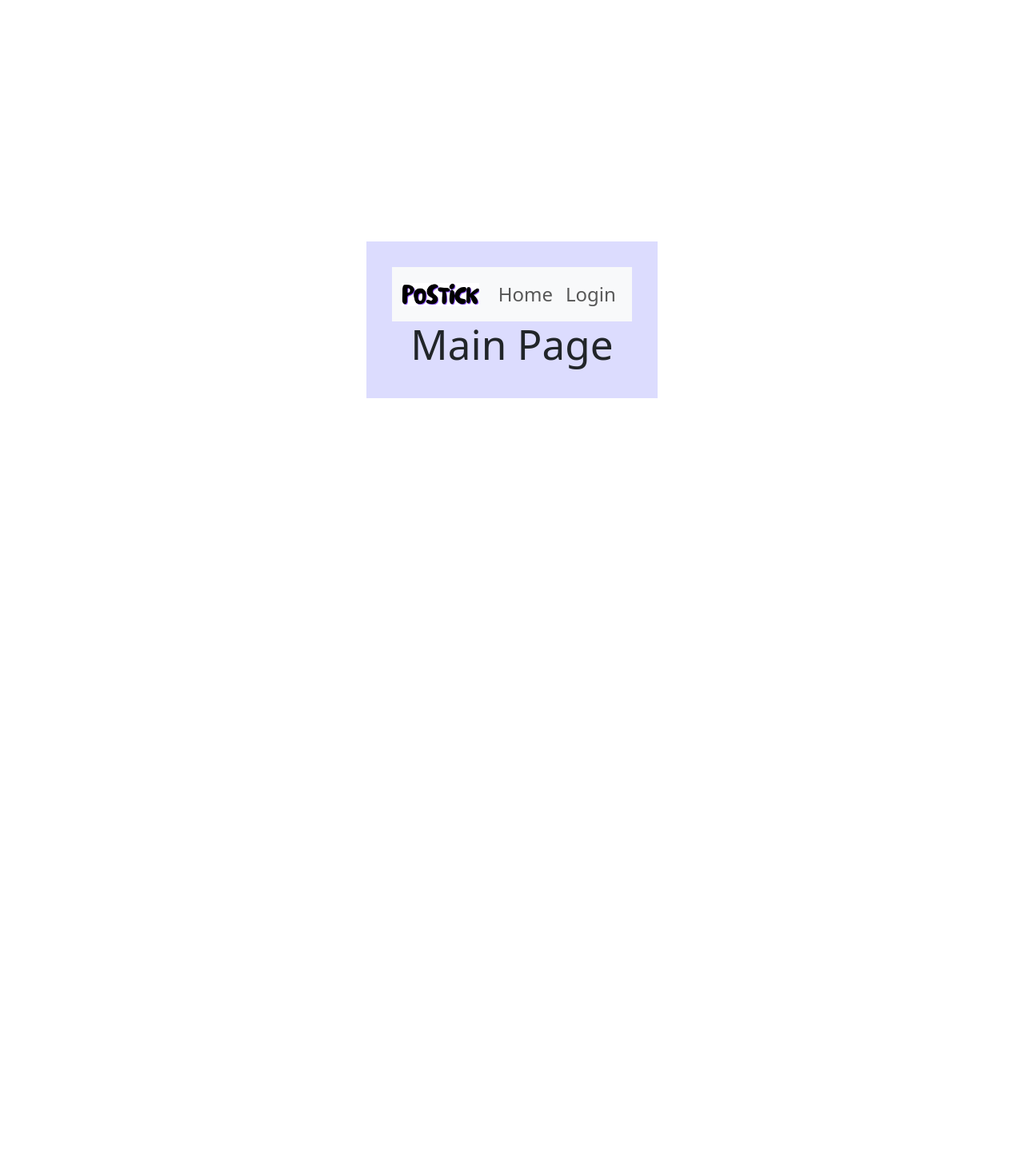
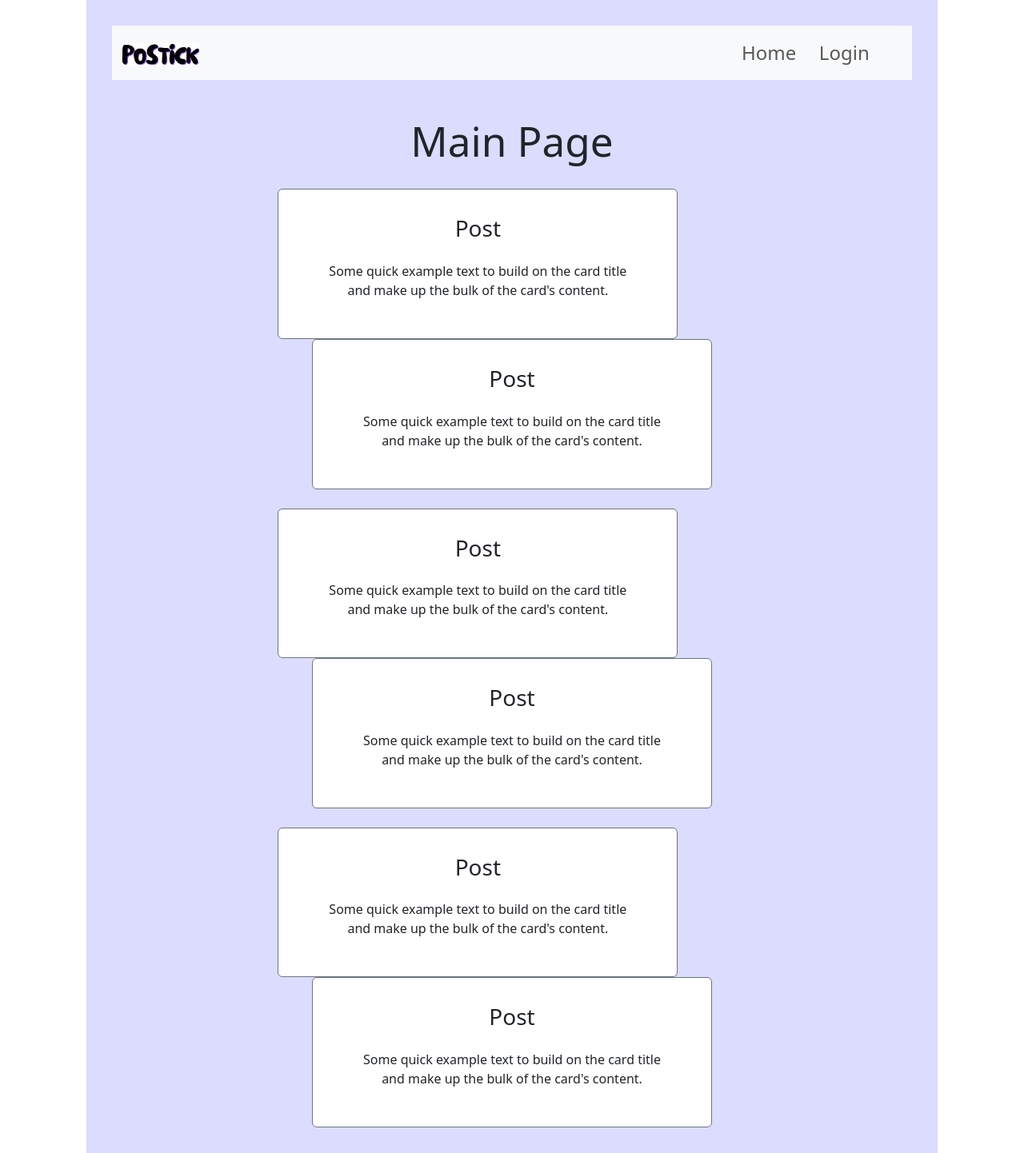
Before and after one commit to ZarnaPathak/Social-Media, a React (Vite) app in the folder socialMedia/: page / in a window 1280 px wide. Shown: the whole page at 80% size. Before the commit the page ends 800 px from the top, so only its background shows below. Built offline with nearby package versions, Linux system fonts and the light colour scheme; no server answers; the HTML template or start-up script is replaced by a standard one.

Commit message:
Create Post Component Created

```diff
--- a/socialMedia/src/App.tsx
+++ b/socialMedia/src/App.tsx
@@ -3,6 +3,7 @@ import { BrowserRouter as Router, Routes, Route } from "react-router-dom";
 import { Main } from "./pages/main";
 import { Login } from "./pages/login";
 import { Navbar } from "./components/navbar";
+import { CreatePost } from "./components/createpost";
 
 function App() {
   return (
@@ -13,6 +14,7 @@ function App() {
           <Routes>
             <Route path="/" element={<Main />} />
             <Route path="/login" element={<Login />}/>
+            <Route path="/createpost" element={<CreatePost />}/>
           </Routes>
         </Router>
       </div>
--- /dev/null
+++ b/socialMedia/src/components/createpost.tsx
@@ -0,0 +1,37 @@
+export const CreatePost = () => {
+  return (
+    <>
+      <br />
+      <br />
+      <div className="row justify-content-center">
+        <div
+          className="card border border-secondary col-lg-6 justify-content-center"
+          style={{ width: 500 }}
+        >
+          <h2 className="card-title font-monospace">Write Your Post</h2>
+          <div className="card-body">
+            <form>
+              <div className="form-outline mb-4">
+                <p className="form-label fs-5 text-start">Title</p>
+                <input
+                  type="text"
+                  id="form4Example1"
+                  className="form-control"
+                />
+              </div>
+
+              <div className="form-outline mb-4">
+                <p className="form-label fs-5 text-start">Discription</p>
+                <textarea
+                  className="form-control"
+                  id="form4Example3"
+                ></textarea>
+              </div>
+              <button className="btn btn-secondary">Post Me!</button>
+            </form>
+          </div>
+        </div>
+      </div>
+    </>
+  );
+};
--- a/socialMedia/src/components/navbar.tsx
+++ b/socialMedia/src/components/navbar.tsx
@@ -2,7 +2,7 @@ import { Link } from "react-router-dom";
 import { auth } from "../config/firebase";
 import { useAuthState } from "react-firebase-hooks/auth";
 import { signOut } from "firebase/auth";
-import img1 from "../assets/Postech.png"
+import img1 from "../assets/Postech.png";
 
 export const Navbar = () => {
   const [user] = useAuthState(auth);
@@ -25,22 +25,16 @@ export const Navbar = () => {
             <i className="fas fa-bars"></i>
           </button>
           <div className="collapse navbar-collapse" id="navbarSupportedContent">
-            <a className="navbar-brand mt-2 mt-lg-0" href="#">
-              <img
-                src={img1}
-                height="29"
-                alt="Logo"
-                loading="lazy"
-              />
-            </a>
-
+            <Link to="/" className="nav-link fs-4 navbar-brand mt-2 mt-lg-0">
+              <img src={img1} height="29" alt="Logo" loading="lazy" />
+            </Link>
             <ul className="navbar-nav ms-auto mb-2 mb-lg-0">
               <li className="nav-item">
                 <Link to="/" className="nav-link fs-4">
                   Home
                 </Link>
-
               </li>
+              &nbsp;&nbsp;&nbsp;
               {!user ? (
                 <li className="nav-item">
                   <Link to="/login" className="nav-link fs-4">
@@ -49,12 +43,13 @@ export const Navbar = () => {
                 </li>
               ) : (
                 <li className="nav-item">
-                  <Link to="/login" className="nav-link fs-4">
+                  <Link to="/createpost" className="nav-link fs-4">
                     Create Post
                   </Link>
                 </li>
               )}
             </ul>
+            &nbsp;&nbsp;&nbsp;&nbsp;&nbsp;&nbsp;&nbsp;&nbsp;
           </div>
 
           <div className="d-flex align-items-center">
--- a/socialMedia/src/pages/main.tsx
+++ b/socialMedia/src/pages/main.tsx
@@ -1,7 +1,93 @@
-export const Main = ()=>{
-    return (
-        <>
-            <h1 className="text-center">Main Page</h1>
-        </>
-    )
-}
+export const Main = () => {
+  return (
+    <>
+      <br />
+      <br />
+      <h1 className="text-center">Main Page</h1>
+      <br />
+      <div className="row justify-content-center">
+        <div
+          className="card justify-content-center border border-secondary col-lg-6"
+          style={{ width: 500 }}
+        >
+          <h3 className="card-title">Post</h3>
+          <div className="card-body">
+            <p className="card-text">
+              Some quick example text to build on the card title and make up the
+              bulk of the card's content.
+            </p>
+          </div>
+        </div>
+        <div className="col-lg-1"></div>
+        <div
+          className="card justify-content-center border border-secondary col-lg-6"
+          style={{ width: 500 }}
+        >
+          <h3 className="card-title">Post</h3>
+          <div className="card-body">
+            <p className="card-text">
+              Some quick example text to build on the card title and make up the
+              bulk of the card's content.
+            </p>
+          </div>
+        </div>
+      </div>
+      <br />
+      <div className="row justify-content-center">
+        <div
+          className="card justify-content-center border border-secondary col-lg-6"
+          style={{ width: 500 }}
+        >
+          <h3 className="card-title">Post</h3>
+          <div className="card-body">
+            <p className="card-text">
+              Some quick example text to build on the card title and make up the
+              bulk of the card's content.
+            </p>
+          </div>
+        </div>
+        <div className="col-lg-1"></div>
+        <div
+          className="card justify-content-center border border-secondary col-lg-6"
+          style={{ width: 500 }}
+        >
+          <h3 className="card-title">Post</h3>
+          <div className="card-body">
+            <p className="card-text">
+              Some quick example text to build on the card title and make up the
+              bulk of the card's content.
+            </p>
+          </div>
+        </div>
+      </div>
+      <br />
+      <div className="row justify-content-center">
+        <div
+          className="card justify-content-center border border-secondary col-lg-6"
+          style={{ width: 500 }}
+        >
+          <h3 className="card-title">Post</h3>
+          <div className="card-body">
+            <p className="card-text">
+              Some quick example text to build on the card title and make up the
+              bulk of the card's content.
+            </p>
+          </div>
+        </div>
+        <div className="col-lg-1"></div>
+        <div
+          className="card justify-content-center border border-secondary col-lg-6"
+          style={{ width: 500 }}
+        >
+          <h3 className="card-title">Post</h3>
+          <div className="card-body">
+            <p className="card-text">
+              Some quick example text to build on the card title and make up the
+              bulk of the card's content.
+            </p>
+          </div>
+        </div>
+      </div>
+    </>
+  );
+};
```
